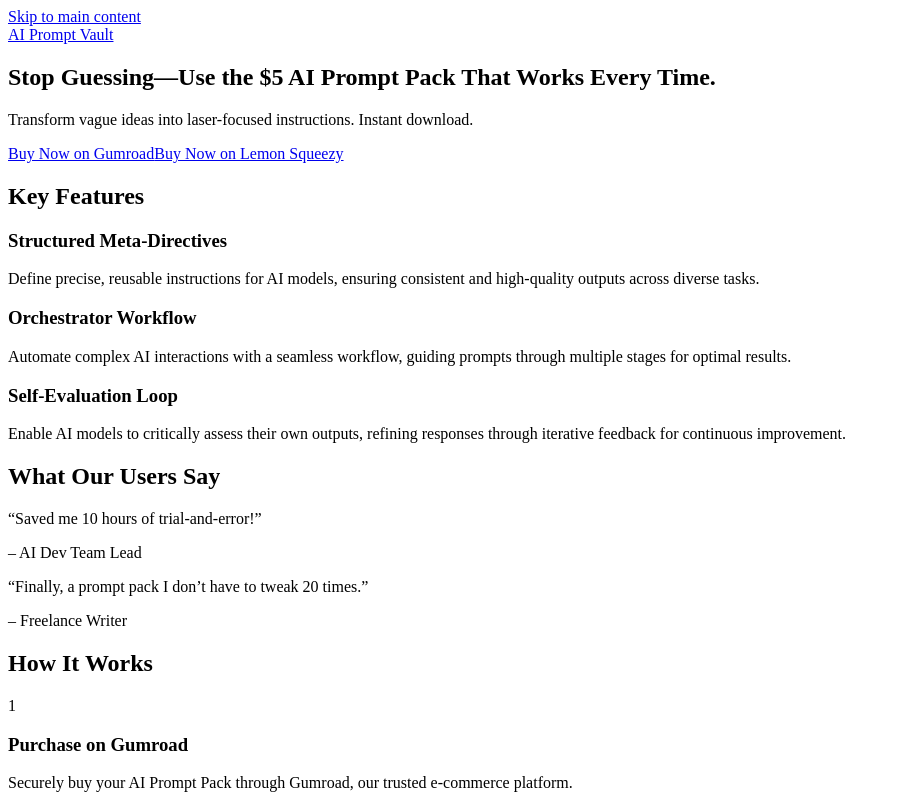
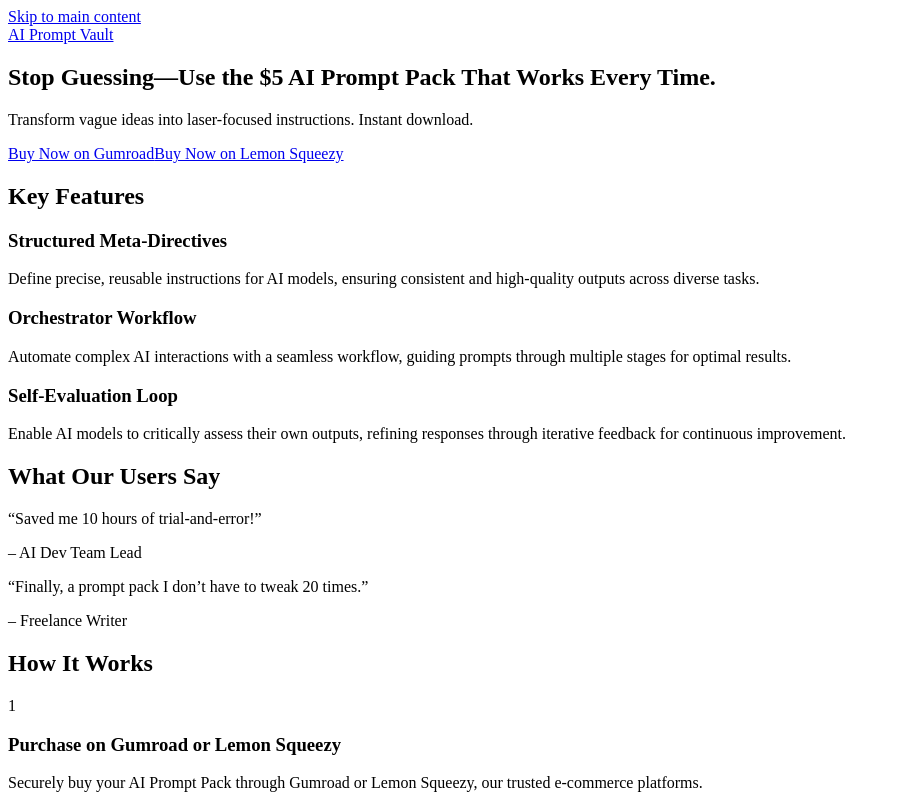
Before and after one commit to Michael-laffin/Ai-prompt-vault, a React (Create React App) app: page / in a window 1280 px wide. Shown: the top 800 px of the page, without its empty margins (0-900 px from the left). Built offline with nearby package versions, Linux system fonts and the light colour scheme.

Commit message:
Update How It Works section with Lemon Squeezy

```diff
--- a/src/components/HowItWorks.jsx
+++ b/src/components/HowItWorks.jsx
@@ -4,8 +4,8 @@
   const steps = [
     {
       id: 1,
-      title: 'Purchase on Gumroad',
-      description: 'Securely buy your AI Prompt Pack through Gumroad, our trusted e-commerce platform.',
+      title: 'Purchase on Gumroad or Lemon Squeezy',
+      description: 'Securely buy your AI Prompt Pack through Gumroad or Lemon Squeezy, our trusted e-commerce platforms.',
       ariaLabel: 'Step 1: Purchase on Gumroad'
     },
     {
```
